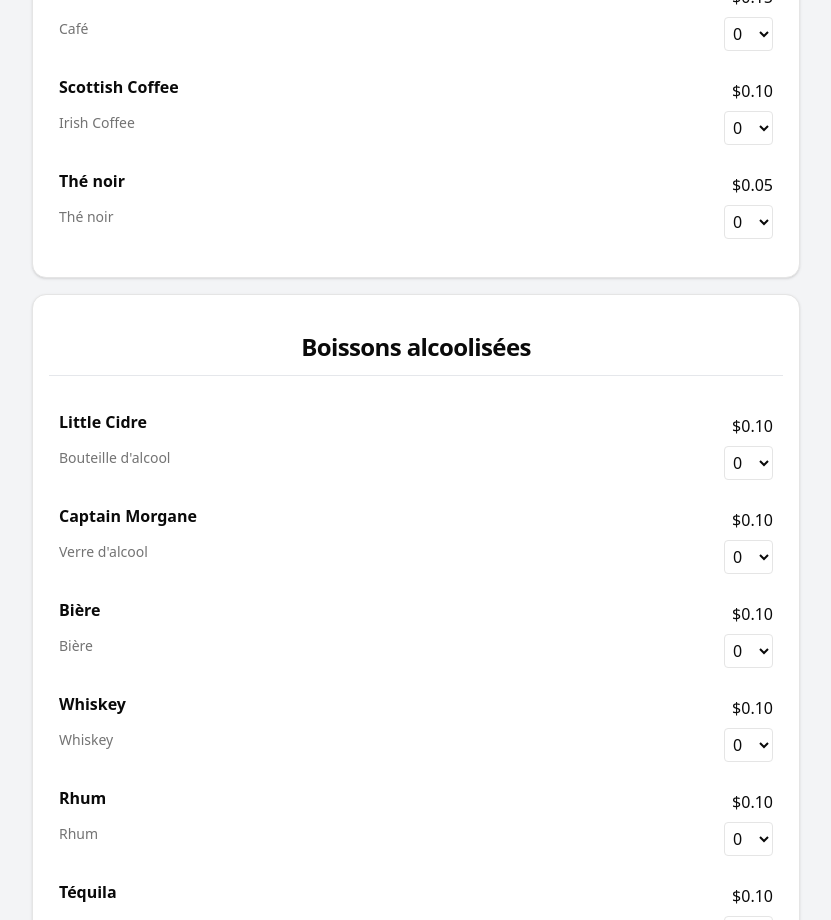
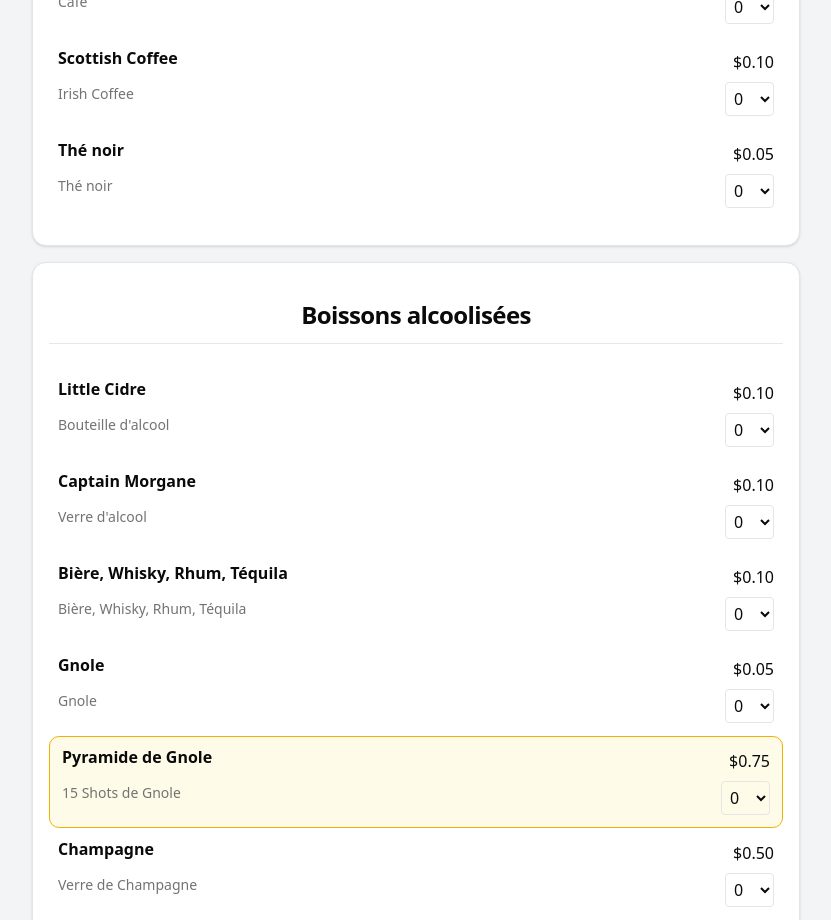
Before and after one commit to dantin-durand/L-Orcanie, a React (Vite) app: page / in a window 1280 px wide. Shown: the part 1880-2800 px from the top of the page, without its empty margins (224-1055 px from the left). Built offline with nearby package versions, Linux system fonts and the light colour scheme.

Commit message:
Mise à jour de l'état "pinned" pour certains plats, fusion de plusieurs boissons en une seule entrée et ajustement de l'alignement du label dans le composant MenuPage.

```diff
--- a/src/features/menu/data/menu.ts
+++ b/src/features/menu/data/menu.ts
@@ -7,7 +7,7 @@ export const menu = [
         realName: "Ragout de viande",
         description: "",
         price: 0.45,
-        pinned: false,
+        pinned: true,
       },
       {
         label: "Cullen Skink",
@@ -139,29 +139,35 @@ export const menu = [
         price: 0.1,
       },
       {
-        label: "Bière",
-        realName: "Bière",
+        label: "Bière, Whisky, Rhum, Téquila",
+        realName: "Bière, Whisky, Rhum, Téquila",
         description: "",
         price: 0.1,
       },
-      {
-        label: "Whiskey",
-        realName: "Whiskey",
-        description: "",
-        price: 0.1,
-      },
-      {
-        label: "Rhum",
-        realName: "Rhum",
-        description: "",
-        price: 0.1,
-      },
-      {
-        label: "Téquila",
-        realName: "Téquila",
-        description: "",
-        price: 0.1,
-      },
+      // {
+      //   label: "Bière",
+      //   realName: "Bière",
+      //   description: "",
+      //   price: 0.1,
+      // },
+      // {
+      //   label: "Whiskey",
+      //   realName: "Whiskey",
+      //   description: "",
+      //   price: 0.1,
+      // },
+      // {
+      //   label: "Rhum",
+      //   realName: "Rhum",
+      //   description: "",
+      //   price: 0.1,
+      // },
+      // {
+      //   label: "Téquila",
+      //   realName: "Téquila",
+      //   description: "",
+      //   price: 0.1,
+      // },
       {
         label: "Gnole",
         realName: "Gnole",
@@ -173,6 +179,7 @@ export const menu = [
         realName: "15 Shots de Gnole",
         description: "",
         price: 0.75,
+        pinned: true,
       },
       {
         label: "Champagne",
--- a/src/features/menu/menu.page.tsx
+++ b/src/features/menu/menu.page.tsx
@@ -51,13 +51,13 @@ export default function MenuPage() {
   return (
     <div className="bg-gray-100 px-[5%] py-10 min-h-screen w-full">
       <div className="max-w-3xl mx-auto">
-        <div className="flex items-center space-x-2 mb-6">
+        <div className="flex items-center space-x-2 mb-6 justify-end">
+          <Label htmlFor="realname-mode">Afficher les noms</Label>
           <Switch
             id="realname-mode"
             checked={showRealName}
             onCheckedChange={setShowRealName}
           />
-          <Label htmlFor="realname-mode">Afficher les noms</Label>
         </div>
         {selectedItems.length > 0 && (
           <Button
@@ -81,8 +81,10 @@ export default function MenuPage() {
               return (
                 <CardHeader
                   key={dishIndex}
-                  className={`px-2 py-3 rounded-lg border-2 ${
-                    dish.pinned ? "border-grey-800 px-3" : " border-transparent"
+                  className={`px-2 py-3 rounded-lg border ${
+                    dish.pinned
+                      ? "border-yellow-500 bg-yellow-50 px-3"
+                      : " border-transparent"
                   } ${qty > 0 ? "bg-green-50" : ""}`}
                 >
                   <CardTitle>
```
